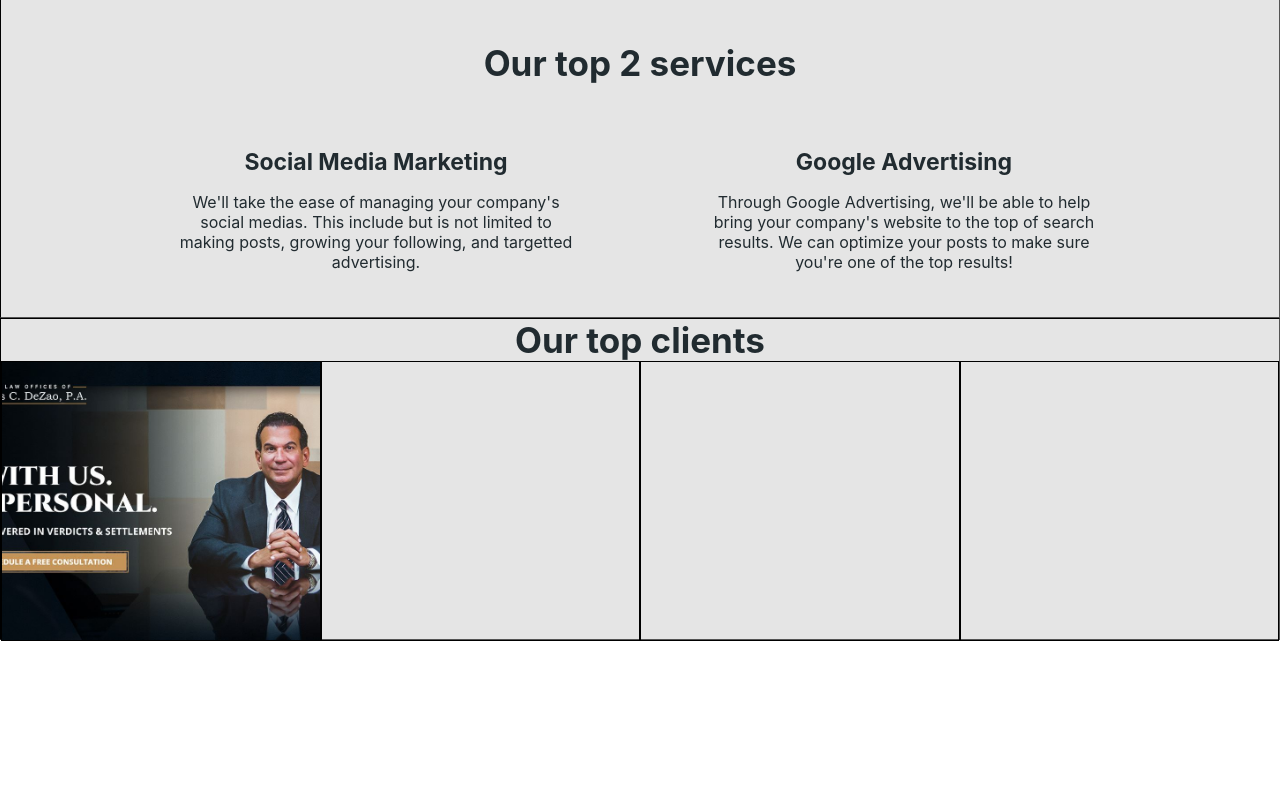
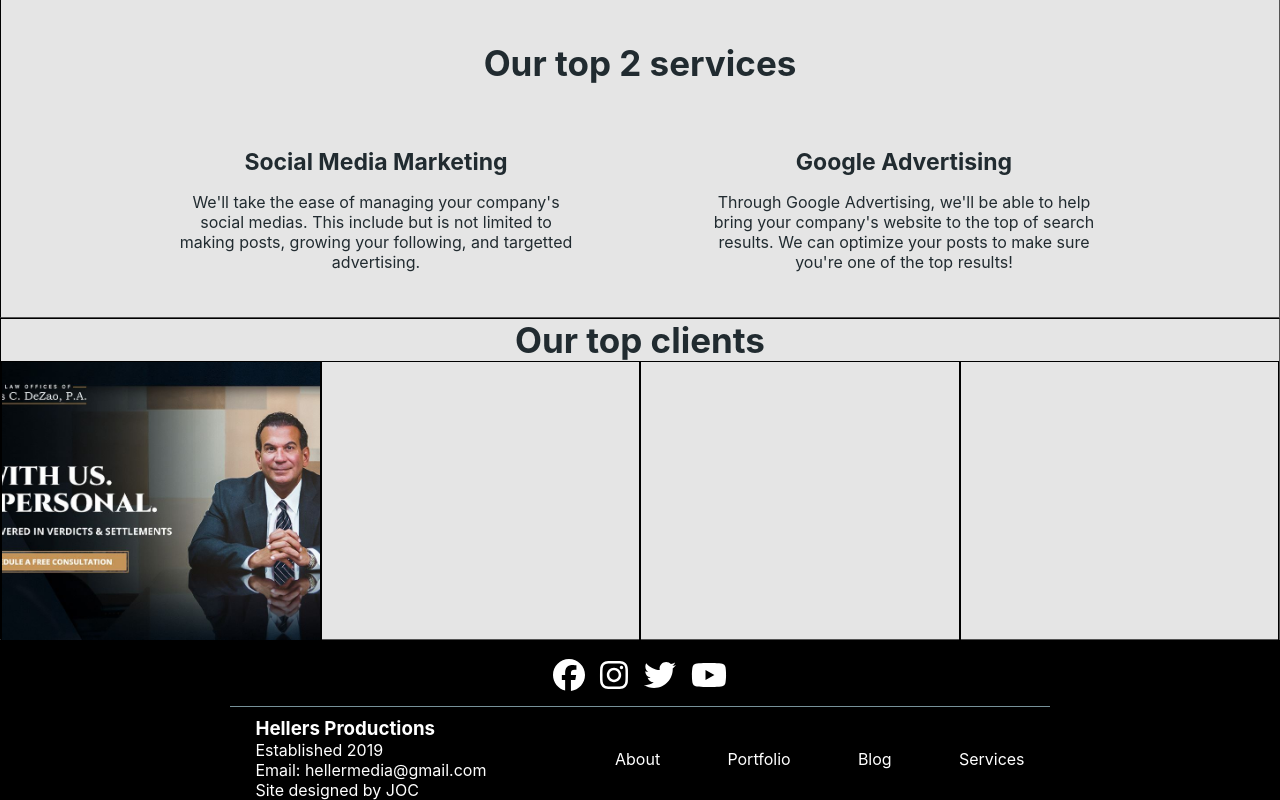
Before and after one commit to ojr4316/HellerWebsite, a Next.js app: page / in a window 1280 px wide. Shown: the part 822-1622 px from the top of the page. Before the commit the page ends 1466 px from the top, so only its background shows below. Built offline with nearby package versions, Linux system fonts and the light colour scheme.

Commit message:
adding completed footer draft

```diff
--- a/components/Layout.tsx
+++ b/components/Layout.tsx
@@ -18,18 +18,10 @@ export default function Layout(props: Props) {
                         <div className={styles.logo_container}>Heller Website</div>
                     </Link>
                     <div className={styles.pages_container}>
-                        <Link href="/about">
-                            About
-                        </Link>
-                        <Link href="/#">
-                            Portfolio
-                        </Link>
-                        <Link href="/blog">
-                            Blog
-                        </Link>
-                        <Link href="/#">
-                            Services
-                        </Link>
+                        <Link href="/about">About</Link>
+                        <Link href="/#">Portfolio</Link>
+                        <Link href="/blog">Blog</Link>
+                        <Link href="/#">Services</Link>
                         <Link href="/#">
                             <div className={styles.contact_button}>Contact</div>
                         </Link>
@@ -43,12 +35,32 @@ export default function Layout(props: Props) {
                         <Link href="https://www.facebook.com">
                             <FontAwesomeIcon icon={faFacebook} className={styles.footer_social_logo}/>
                         </Link>
-                        <FontAwesomeIcon icon={faInstagram} className={styles.footer_social_logo}/>
-                        <FontAwesomeIcon icon={faTwitter} className={styles.footer_social_logo}/>
-                        <FontAwesomeIcon icon={faYoutube} className={styles.footer_social_logo}/>
+                        <Link href="https://www.instagram.com">
+                            <FontAwesomeIcon icon={faInstagram} className={styles.footer_social_logo}/>
+                        </Link>
+                        <Link href="https://www.twitter.com">
+                            <FontAwesomeIcon icon={faTwitter} className={styles.footer_social_logo}/>
+                        </Link>
+                        <Link href="https://www.youtube.com">
+                            <FontAwesomeIcon icon={faYoutube} className={styles.footer_social_logo}/>
+                        </Link>
+                    </div>
+                    <hr className={styles.spacer}></hr>
+                    <div className={styles.footer_info_container}>
+                        <div className={styles.footer_contact_info}>
+                            <h3>Hellers Productions</h3>
+                            <p>Established 2019</p>
+                            <p>Email: hellermedia@gmail.com</p>
+                            <p>Site designed by JOC</p>
+                        </div>
+                        <div className={styles.footer_page_links}>
+                            <Link href="/about">About</Link>
+                            <Link href="/about">Portfolio</Link>
+                            <Link href="/about">Blog</Link>
+                            <Link href="/about">Services</Link>
+                        </div>
                     </div>
                 </div>
-
             </footer>
         </div>
     )
--- a/styles/Layout.module.css
+++ b/styles/Layout.module.css
@@ -21,9 +21,6 @@
 }
 
 .footer_main {
-  position: fixed;
-  bottom: 0;
-  left: 0;
   background-color: black;
   width: 100%;
   height: 20vh;
@@ -32,29 +29,63 @@
 .footer_container {
   width: 80%;
   margin: auto;
-  height: inherit;
+  height: 100%;
+  display: flex;
+  flex-flow: column;
 }
 
 .footer_social_logo_container {
   width: 20%;
   margin: auto;
-  margin-top: 25px;
+  height: 50%;
+  align-items: center;
   display: flex;
   flex-flow: row;
   justify-content: space-evenly;
   overflow: hidden;
+  margin-top: 15px;
 }
 
 .footer_social_logo {
-  height: 5vh;
+  height: 4vh;
   color: white;
+  transition: height .5s;
 }
 
 .footer_social_logo:hover {
+  color: rgba(255, 255, 255, 0.6);
+  border-color: rgba(255, 255, 255, 0.6);
+  height: 5vh;
+  cursor: pointer;
+}
 
-  color: #779199;
-  transform: rotateZ(360deg);
-  transition-duration: 2s;
+.footer_info_container {
+  width: 80%;
+  height: 100%;
+  margin: auto;
+  display: flex;
+  flex-flow: row;
+  justify-content: space-between;
+}
+
+.footer_contact_info {
+  color: white;
+  margin-left: 25px;
+}
+
+.footer_page_links {
+  color: white;
+  width: 50%;
+  margin-right: 25px;
+  align-self: center;
+  display: flex;
+  flex-flow: row;
+  justify-content: space-between;
+}
+
+.footer_page_links a:hover {
+  color: rgba(255, 255, 255, 0.6);
+  border-color: rgba(255, 255, 255, 0.6);
 }
 
 .logo_container{
@@ -91,3 +122,13 @@
     color: rgba(255, 255, 255, 0.6);
     border-color: rgba(255, 255, 255, 0.6);
 }
+
+.spacer {
+  width: 80%;
+  height: 2px;
+  margin: auto;
+  border: 1px white;
+  background-color: #779199;
+  margin-top: 10px;
+  margin-bottom: 10px;
+}
```
